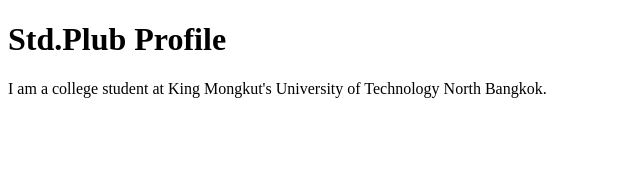
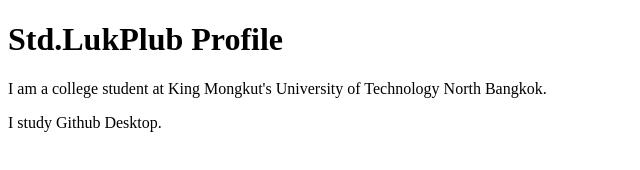
Before and after one commit to justprinthelloworld/github-desktop-project_1_67, a plain HTML site: page index.html in a window 1280 px wide. Shown: the whole page, without its empty margins (0-640 px from the left). Drawn offline with Linux system fonts and the light colour scheme.

Commit message:
Add some text
Add some text

```diff
--- a/index.html
+++ b/index.html
@@ -6,8 +6,9 @@
     <title>Profile</title>
 </head>
 <body>
-    <h1>Std.Plub Profile</h1>
+    <h1>Std.LukPlub Profile</h1>
     <p>I am a college student at King Mongkut's
         University of Technology North Bangkok.</p>
+        <p>I study Github Desktop.</p>
 </body>
 </html>
```
